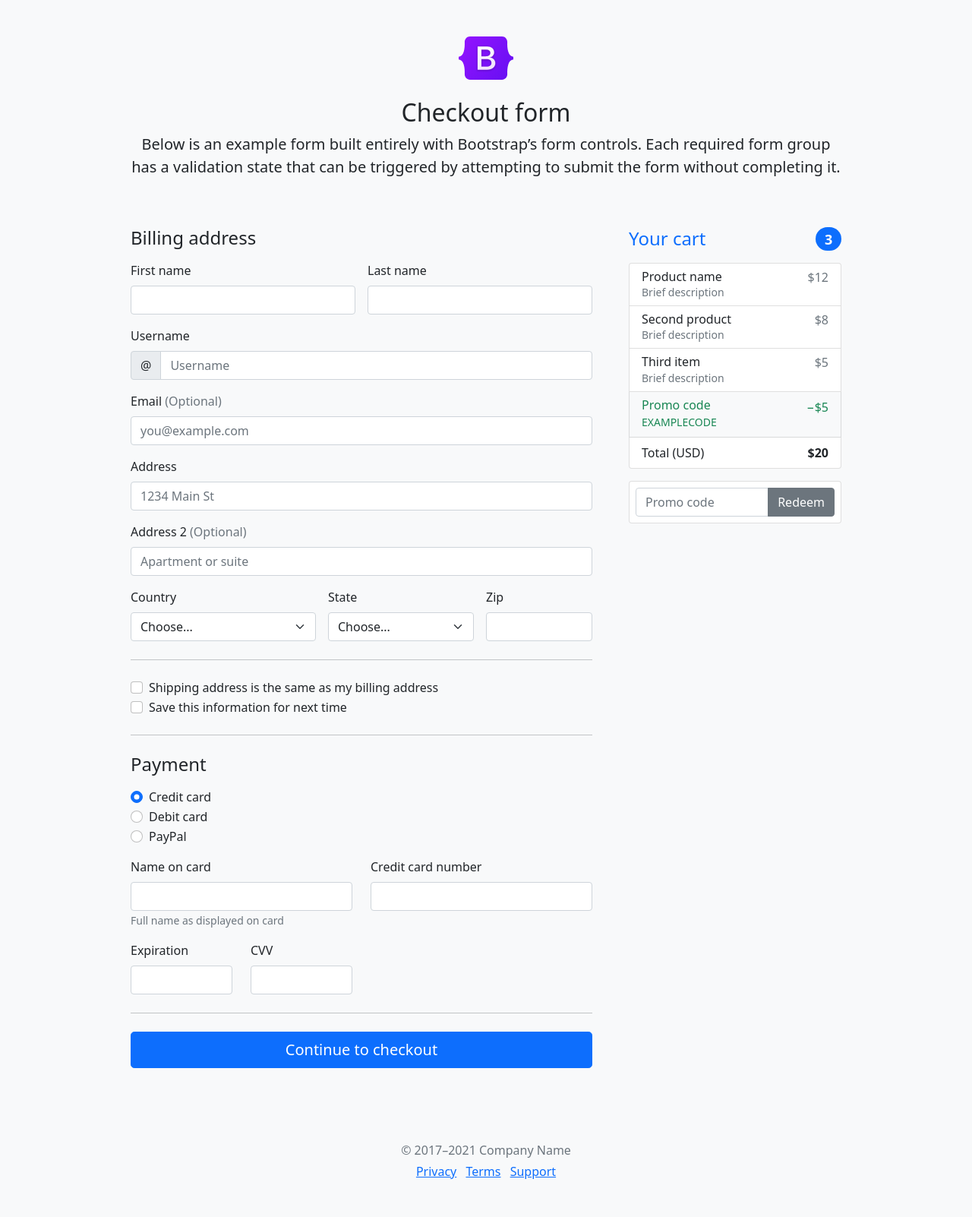
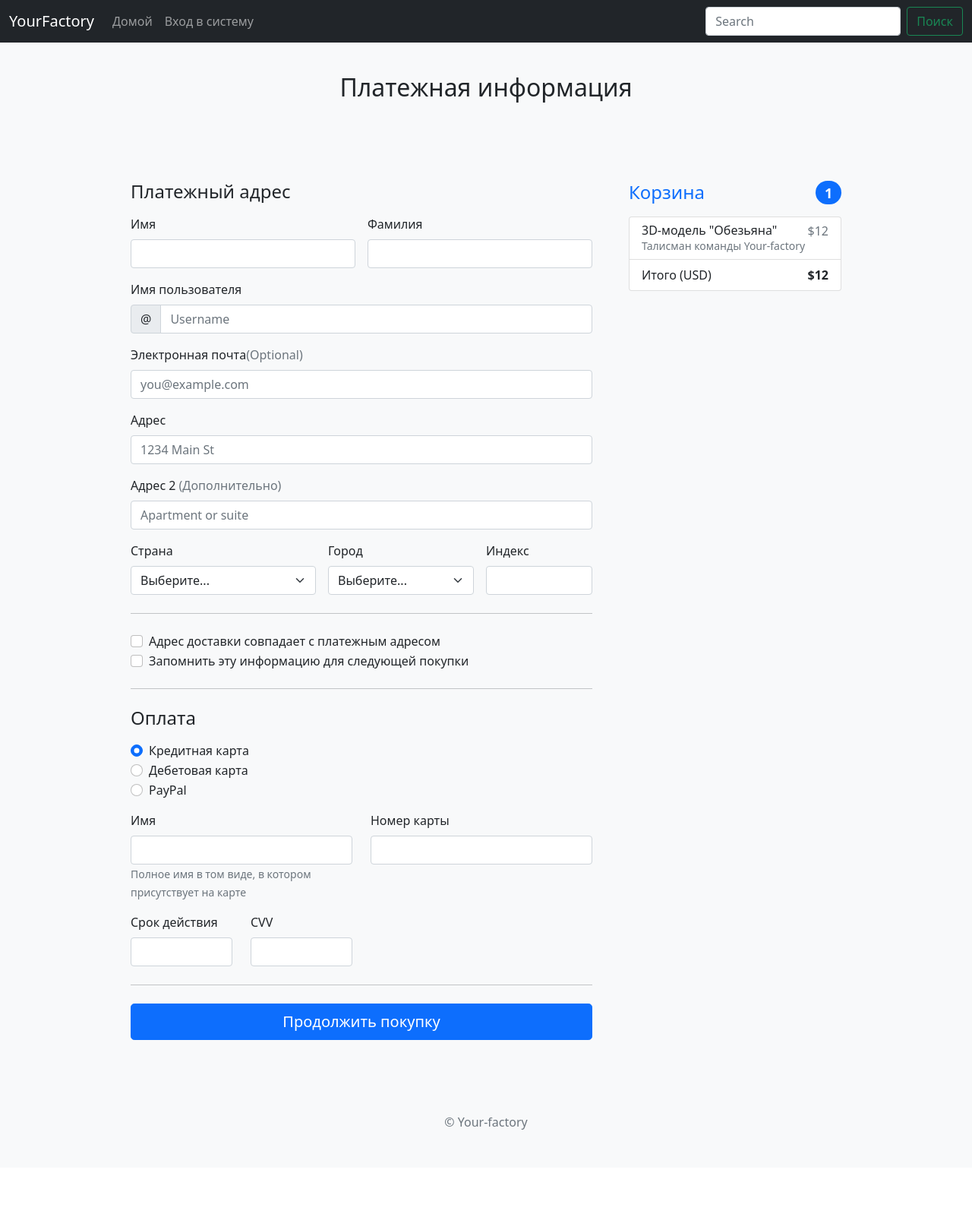
Before and after one commit to Your-Factory/marketplace, a Flask app: page /checkout in a window 1280 px wide. Shown: the whole page at 76% size. After the commit the page ends 1487 px from the top, so only its background shows below. Run offline with Flask 2, Linux system fonts and the light colour scheme; some libraries are stand-ins or nearby versions.

Commit message:
Minor model page, store, login, checkout change, setting nav-bar links

```diff
--- a/frontend/templates/checkout.html
+++ b/frontend/templates/checkout.html
@@ -36,142 +36,167 @@
     <link href="{{ url_for('static', filename='css/checkout.css') }}" rel="stylesheet">
   </head>
   <body class="bg-light">
-
+<header>
+    <nav class="navbar navbar-expand-md navbar-dark fixed-top bg-dark">
+        <div class="container-fluid">
+            <a class="navbar-brand" href="/">YourFactory</a>
+            <button class="navbar-toggler" type="button" data-bs-toggle="collapse" data-bs-target="#navbarCollapse"
+                    aria-controls="navbarCollapse" aria-expanded="false" aria-label="Toggle navigation">
+                <span class="navbar-toggler-icon"></span>
+            </button>
+            <div class="collapse navbar-collapse" id="navbarCollapse">
+                <ul class="navbar-nav me-auto mb-2 mb-md-0">
+                    <li class="nav-item">
+                        <a class="nav-link" aria-current="page" href="/">Домой</a>
+                    </li>
+                    <li class="nav-item">
+                        <a class="nav-link" href="/login">Вход в систему</a>
+                    </li>
+                </ul>
+                <form class="d-flex">
+                    <input class="form-control me-2" type="search" placeholder="Search"
+                           aria-label="Найдте нужную модель">
+                    <button class="btn btn-outline-success" type="submit">Поиск</button>
+                </form>
+            </div>
+        </div>
+    </nav>
+</header>
 <div class="container">
   <main>
     <div class="py-5 text-center">
-      <img class="d-block mx-auto mb-4" src="{{ url_for('static', filename='img/bootstrap-logo.svg') }}" alt="" width="72" height="57">
-      <h2>Checkout form</h2>
-      <p class="lead">Below is an example form built entirely with Bootstrap’s form controls. Each required form group has a validation state that can be triggered by attempting to submit the form without completing it.</p>
+{#      <img class="d-block mx-auto mb-4" src="{{ url_for('static', filename='img/bootstrap-logo.svg') }}" alt="" width="72" height="57">#}
+      <h2 class="py-5">Платежная информация</h2>
+{#      <p class="lead">Below is an example form built entirely with Bootstrap’s form controls. Each required form group has a validation state that can be triggered by attempting to submit the form without completing it.</p>#}
     </div>
 
     <div class="row g-5">
       <div class="col-md-5 col-lg-4 order-md-last">
         <h4 class="d-flex justify-content-between align-items-center mb-3">
-          <span class="text-primary">Your cart</span>
-          <span class="badge bg-primary rounded-pill">3</span>
+          <span class="text-primary">Корзина</span>
+          <span class="badge bg-primary rounded-pill">1</span>
         </h4>
         <ul class="list-group mb-3">
           <li class="list-group-item d-flex justify-content-between lh-sm">
             <div>
-              <h6 class="my-0">Product name</h6>
-              <small class="text-muted">Brief description</small>
+              <h6 class="my-0">3D-модель "Обезьяна"</h6>
+              <small class="text-muted">Талисман команды Your-factory</small>
             </div>
             <span class="text-muted">$12</span>
           </li>
-          <li class="list-group-item d-flex justify-content-between lh-sm">
-            <div>
-              <h6 class="my-0">Second product</h6>
-              <small class="text-muted">Brief description</small>
-            </div>
-            <span class="text-muted">$8</span>
-          </li>
-          <li class="list-group-item d-flex justify-content-between lh-sm">
-            <div>
-              <h6 class="my-0">Third item</h6>
-              <small class="text-muted">Brief description</small>
-            </div>
-            <span class="text-muted">$5</span>
-          </li>
-          <li class="list-group-item d-flex justify-content-between bg-light">
-            <div class="text-success">
-              <h6 class="my-0">Promo code</h6>
-              <small>EXAMPLECODE</small>
-            </div>
-            <span class="text-success">−$5</span>
-          </li>
+{#          <li class="list-group-item d-flex justify-content-between lh-sm">#}
+{#            <div>#}
+{#              <h6 class="my-0">Second product</h6>#}
+{#              <small class="text-muted">Brief description</small>#}
+{#            </div>#}
+{#            <span class="text-muted">$8</span>#}
+{#          </li>#}
+{#          <li class="list-group-item d-flex justify-content-between lh-sm">#}
+{#            <div>#}
+{#              <h6 class="my-0">Third item</h6>#}
+{#              <small class="text-muted">Brief description</small>#}
+{#            </div>#}
+{#            <span class="text-muted">$5</span>#}
+{#          </li>#}
+{#          <li class="list-group-item d-flex justify-content-between bg-light">#}
+{#            <div class="text-success">#}
+{#              <h6 class="my-0">Promo code</h6>#}
+{#              <small>EXAMPLECODE</small>#}
+{#            </div>#}
+{#            <span class="text-success">−$5</span>#}
+{#          </li>#}
           <li class="list-group-item d-flex justify-content-between">
-            <span>Total (USD)</span>
-            <strong>$20</strong>
+            <span>Итого (USD)</span>
+            <strong>$12</strong>
           </li>
         </ul>
 
-        <form class="card p-2">
-          <div class="input-group">
-            <input type="text" class="form-control" placeholder="Promo code">
-            <button type="submit" class="btn btn-secondary">Redeem</button>
-          </div>
-        </form>
+{#        <form class="card p-2">#}
+{#          <div class="input-group">#}
+{#            <input type="text" class="form-control" placeholder="Promo code">#}
+{#            <button type="submit" class="btn btn-secondary">Redeem</button>#}
+{#          </div>#}
+{#        </form>#}
       </div>
       <div class="col-md-7 col-lg-8">
-        <h4 class="mb-3">Billing address</h4>
+        <h4 class="mb-3">Платежный адрес</h4>
         <form class="needs-validation" novalidate>
           <div class="row g-3">
             <div class="col-sm-6">
-              <label for="firstName" class="form-label">First name</label>
+              <label for="firstName" class="form-label">Имя</label>
               <input type="text" class="form-control" id="firstName" placeholder="" value="" required>
               <div class="invalid-feedback">
-                Valid first name is required.
+                Требуется корректное имя.
               </div>
             </div>
 
             <div class="col-sm-6">
-              <label for="lastName" class="form-label">Last name</label>
+              <label for="lastName" class="form-label">Фамилия</label>
               <input type="text" class="form-control" id="lastName" placeholder="" value="" required>
               <div class="invalid-feedback">
-                Valid last name is required.
+                Требуется корректная фамилия.
               </div>
             </div>
 
             <div class="col-12">
-              <label for="username" class="form-label">Username</label>
+              <label for="username" class="form-label">Имя пользователя</label>
               <div class="input-group has-validation">
                 <span class="input-group-text">@</span>
                 <input type="text" class="form-control" id="username" placeholder="Username" required>
               <div class="invalid-feedback">
-                  Your username is required.
+                  Требуется ваше имя пользователя.
                 </div>
               </div>
             </div>
 
             <div class="col-12">
-              <label for="email" class="form-label">Email <span class="text-muted">(Optional)</span></label>
+              <label for="email" class="form-label">Электронная почта<span class="text-muted">(Optional)</span></label>
               <input type="email" class="form-control" id="email" placeholder="you@example.com">
               <div class="invalid-feedback">
-                Please enter a valid email address for shipping updates.
+                Пожалуйста, введите корректную почту для получения уведомлений о процессе доставки.
               </div>
             </div>
 
             <div class="col-12">
-              <label for="address" class="form-label">Address</label>
+              <label for="address" class="form-label">Адрес</label>
               <input type="text" class="form-control" id="address" placeholder="1234 Main St" required>
               <div class="invalid-feedback">
-                Please enter your shipping address.
+                Введите ваш адрес.
               </div>
             </div>
 
             <div class="col-12">
-              <label for="address2" class="form-label">Address 2 <span class="text-muted">(Optional)</span></label>
+              <label for="address2" class="form-label">Адрес 2 <span class="text-muted">(Дополнительно)</span></label>
               <input type="text" class="form-control" id="address2" placeholder="Apartment or suite">
             </div>
 
             <div class="col-md-5">
-              <label for="country" class="form-label">Country</label>
+              <label for="country" class="form-label">Страна</label>
               <select class="form-select" id="country" required>
-                <option value="">Choose...</option>
-                <option>United States</option>
+                <option value="">Выберите...</option>
+                <option>Россия</option>
               </select>
               <div class="invalid-feedback">
-                Please select a valid country.
+                Пожалуйста, выберите верную страну.
               </div>
             </div>
 
             <div class="col-md-4">
-              <label for="state" class="form-label">State</label>
+              <label for="state" class="form-label">Город</label>
               <select class="form-select" id="state" required>
-                <option value="">Choose...</option>
-                <option>California</option>
+                <option value="">Выберите...</option>
+                <option>Пермь</option>
               </select>
               <div class="invalid-feedback">
-                Please provide a valid state.
+                Пожалуйста, выберите верный город.
               </div>
             </div>
 
             <div class="col-md-3">
-              <label for="zip" class="form-label">Zip</label>
+              <label for="zip" class="form-label">Индекс</label>
               <input type="text" class="form-control" id="zip" placeholder="" required>
               <div class="invalid-feedback">
-                Zip code required.
+                Требуется почтовый индекс.
               </div>
             </div>
           </div>
@@ -180,26 +205,26 @@
 
           <div class="form-check">
             <input type="checkbox" class="form-check-input" id="same-address">
-            <label class="form-check-label" for="same-address">Shipping address is the same as my billing address</label>
+            <label class="form-check-label" for="same-address">Адрес доставки совпадает с платежным адресом</label>
           </div>
 
           <div class="form-check">
             <input type="checkbox" class="form-check-input" id="save-info">
-            <label class="form-check-label" for="save-info">Save this information for next time</label>
+            <label class="form-check-label" for="save-info">Запомнить эту информацию для следующей покупки</label>
           </div>
 
           <hr class="my-4">
 
-          <h4 class="mb-3">Payment</h4>
+          <h4 class="mb-3">Оплата</h4>
 
           <div class="my-3">
             <div class="form-check">
               <input id="credit" name="paymentMethod" type="radio" class="form-check-input" checked required>
-              <label class="form-check-label" for="credit">Credit card</label>
+              <label class="form-check-label" for="credit">Кредитная карта</label>
             </div>
             <div class="form-check">
               <input id="debit" name="paymentMethod" type="radio" class="form-check-input" required>
-              <label class="form-check-label" for="debit">Debit card</label>
+              <label class="form-check-label" for="debit">Дебетовая карта</label>
             </div>
             <div class="form-check">
               <input id="paypal" name="paymentMethod" type="radio" class="form-check-input" required>
@@ -209,27 +234,27 @@
 
           <div class="row gy-3">
             <div class="col-md-6">
-              <label for="cc-name" class="form-label">Name on card</label>
+              <label for="cc-name" class="form-label">Имя</label>
               <input type="text" class="form-control" id="cc-name" placeholder="" required>
-              <small class="text-muted">Full name as displayed on card</small>
+              <small class="text-muted">Полное имя в том виде, в котором присутствует на карте</small>
               <div class="invalid-feedback">
-                Name on card is required
+                Необходимо указать имя владельца карты
               </div>
             </div>
 
             <div class="col-md-6">
-              <label for="cc-number" class="form-label">Credit card number</label>
+              <label for="cc-number" class="form-label">Номер карты</label>
               <input type="text" class="form-control" id="cc-number" placeholder="" required>
               <div class="invalid-feedback">
-                Credit card number is required
+                Необходимо указать номер карты
               </div>
             </div>
 
             <div class="col-md-3">
-              <label for="cc-expiration" class="form-label">Expiration</label>
+              <label for="cc-expiration" class="form-label">Срок действия</label>
               <input type="text" class="form-control" id="cc-expiration" placeholder="" required>
               <div class="invalid-feedback">
-                Expiration date required
+                Необходимо указать срок действия
               </div>
             </div>
 
@@ -237,26 +262,26 @@
               <label for="cc-cvv" class="form-label">CVV</label>
               <input type="text" class="form-control" id="cc-cvv" placeholder="" required>
               <div class="invalid-feedback">
-                Security code required
+                Необходимо ввести код безопасности
               </div>
             </div>
           </div>
 
           <hr class="my-4">
 
-          <button class="w-100 btn btn-primary btn-lg" type="submit">Continue to checkout</button>
+          <button class="w-100 btn btn-primary btn-lg" type="submit" href="/">Продолжить покупку</button>
         </form>
       </div>
     </div>
   </main>
 
   <footer class="my-5 pt-5 text-muted text-center text-small">
-    <p class="mb-1">&copy; 2017–2021 Company Name</p>
-    <ul class="list-inline">
-      <li class="list-inline-item"><a href="#">Privacy</a></li>
-      <li class="list-inline-item"><a href="#">Terms</a></li>
-      <li class="list-inline-item"><a href="#">Support</a></li>
-    </ul>
+    <p class="mb-1">&copy; Your-factory</p>
+{#    <ul class="list-inline">#}
+{#      <li class="list-inline-item"><a href="#">Privacy</a></li>#}
+{#      <li class="list-inline-item"><a href="#">Terms</a></li>#}
+{#      <li class="list-inline-item"><a href="#">Support</a></li>#}
+{#    </ul>#}
   </footer>
 </div>
 
```
Also changed, not shown: frontend/static/js/model.js (+9 -0 lines), frontend/templates/login.html (+33 -11 lines), frontend/templates/model_page.html (+25 -25 lines), frontend/templates/store_front.html (+10 -10 lines).
